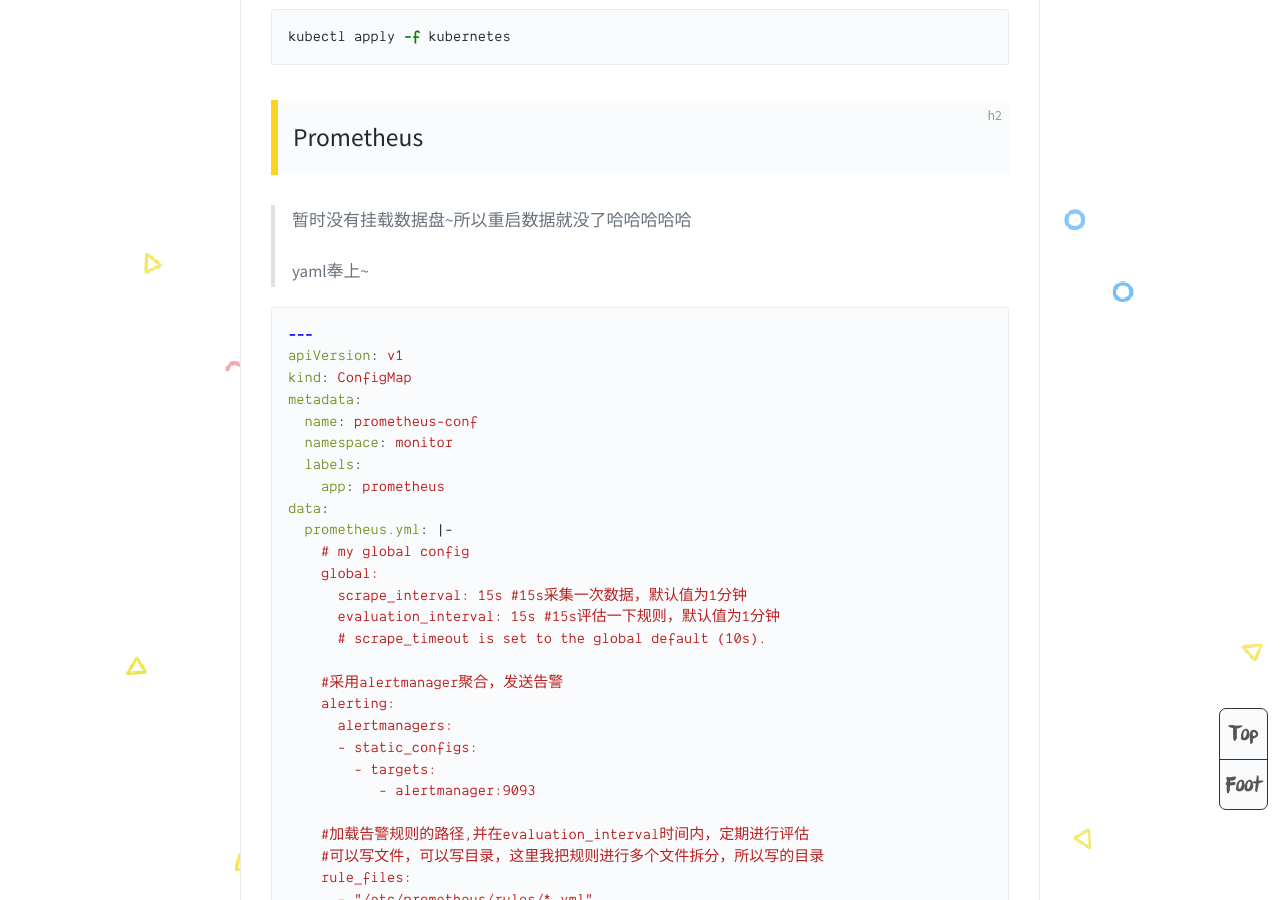
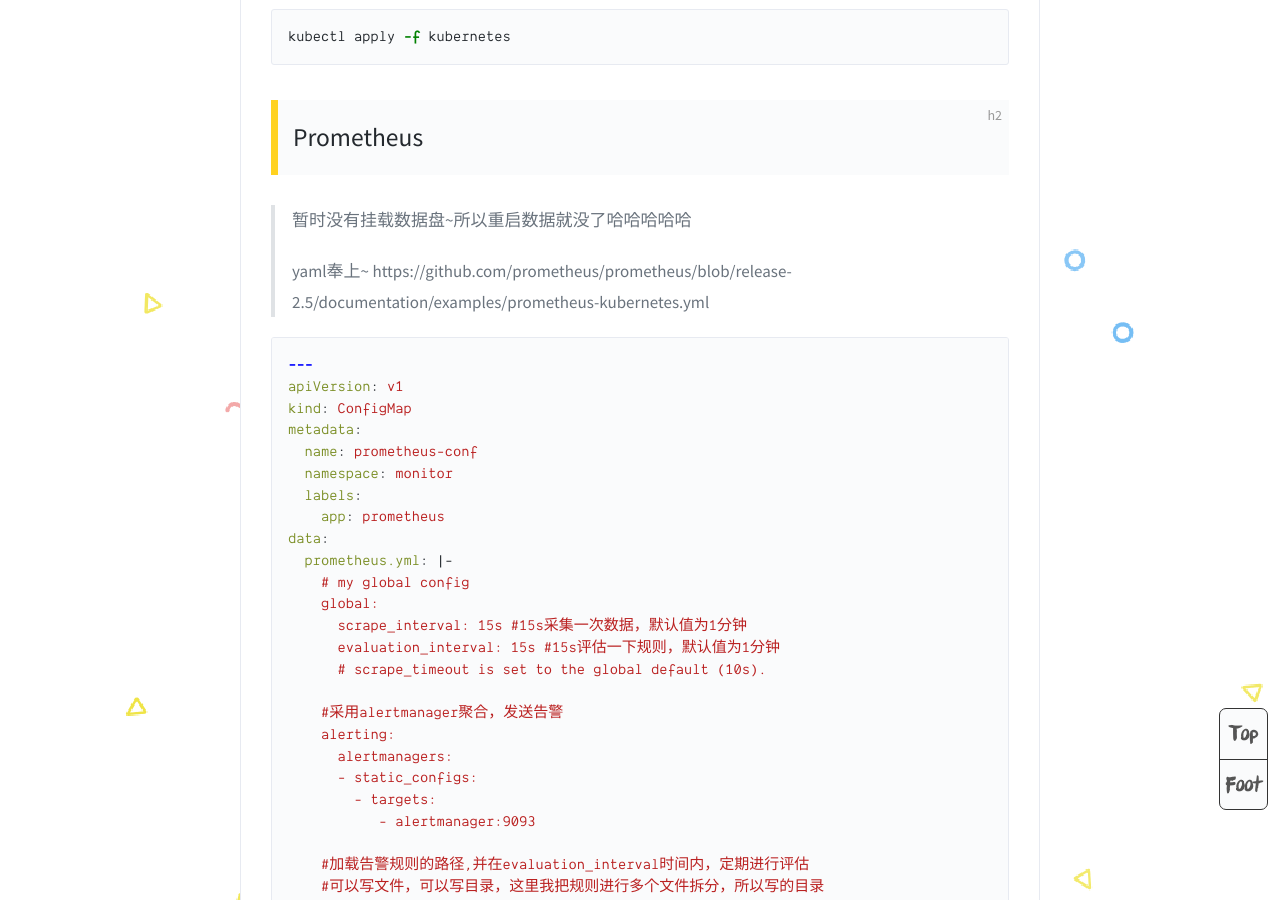
Before and after one commit to WuChenLinux/yw, a Jekyll site: the page built from _posts/2018-11-19-Prometheus-kuberneters.md, in a window 1280 px wide and 900 px high, scrolled down 1495 px. Built offline with Jekyll 4.4.1, drawn with Linux system fonts in a browser that asks for light colours; comment, search, counter and statistics services are not loaded; some of the changed lines change nothing that is shown.

Commit message:
Update 2018-11-19-Prometheus-kuberneters.md

````diff
--- a/_posts/2018-11-19-Prometheus-kuberneters.md
+++ b/_posts/2018-11-19-Prometheus-kuberneters.md
@@ -47,6 +47,7 @@
 > 暂时没有挂载数据盘~所以重启数据就没了哈哈哈哈哈
 >
 > yaml奉上~
+> https://github.com/prometheus/prometheus/blob/release-2.5/documentation/examples/prometheus-kubernetes.yml
 
 ```yaml
 ---
@@ -727,3 +728,5 @@
 Prometheus查询：[传送门](https://github.com/prometheus/prometheus/blob/master/docs/querying/)
 
 Alertmanager规则：[传送门](https://prometheus.io/docs/alerting/configuration/)
+
+Prometheus 元数据标签：[传送门](https://prometheus.io/docs/prometheus/latest/configuration/configuration/#kubernetes_sd_config)
````
